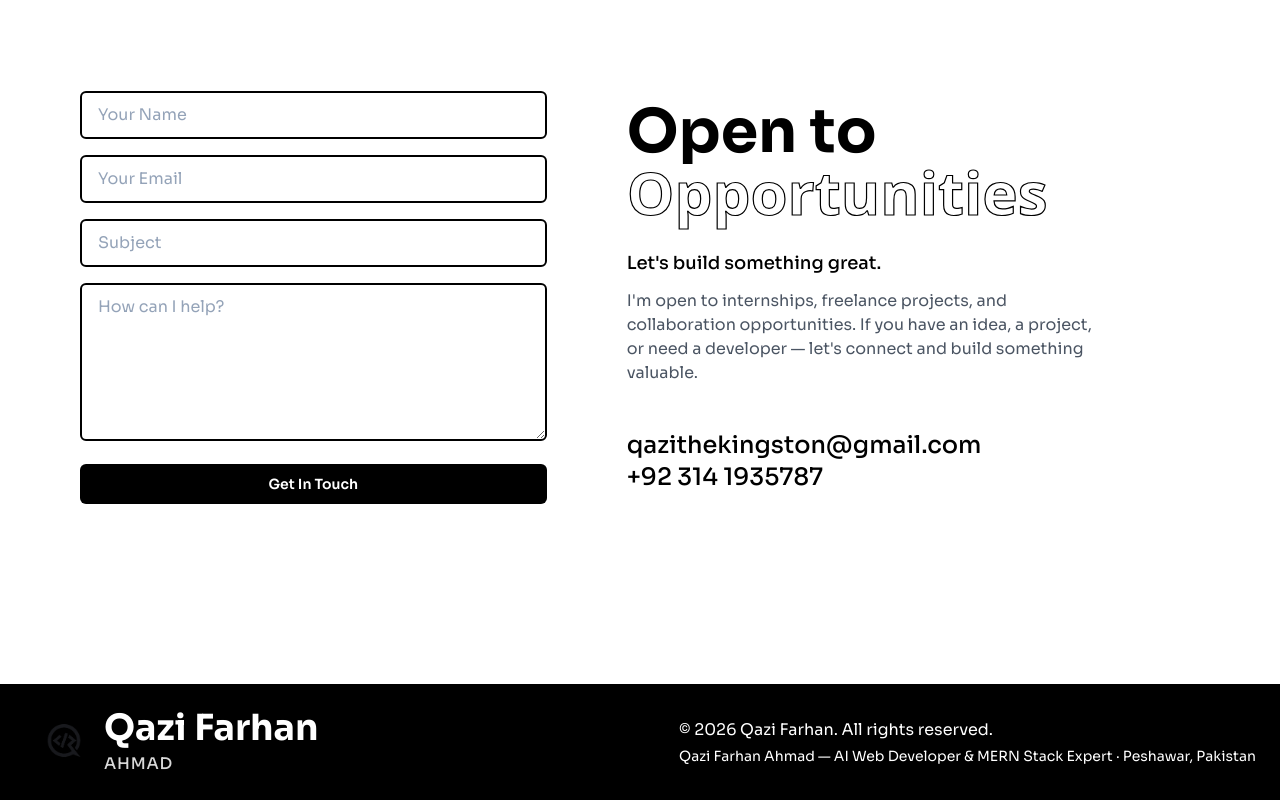
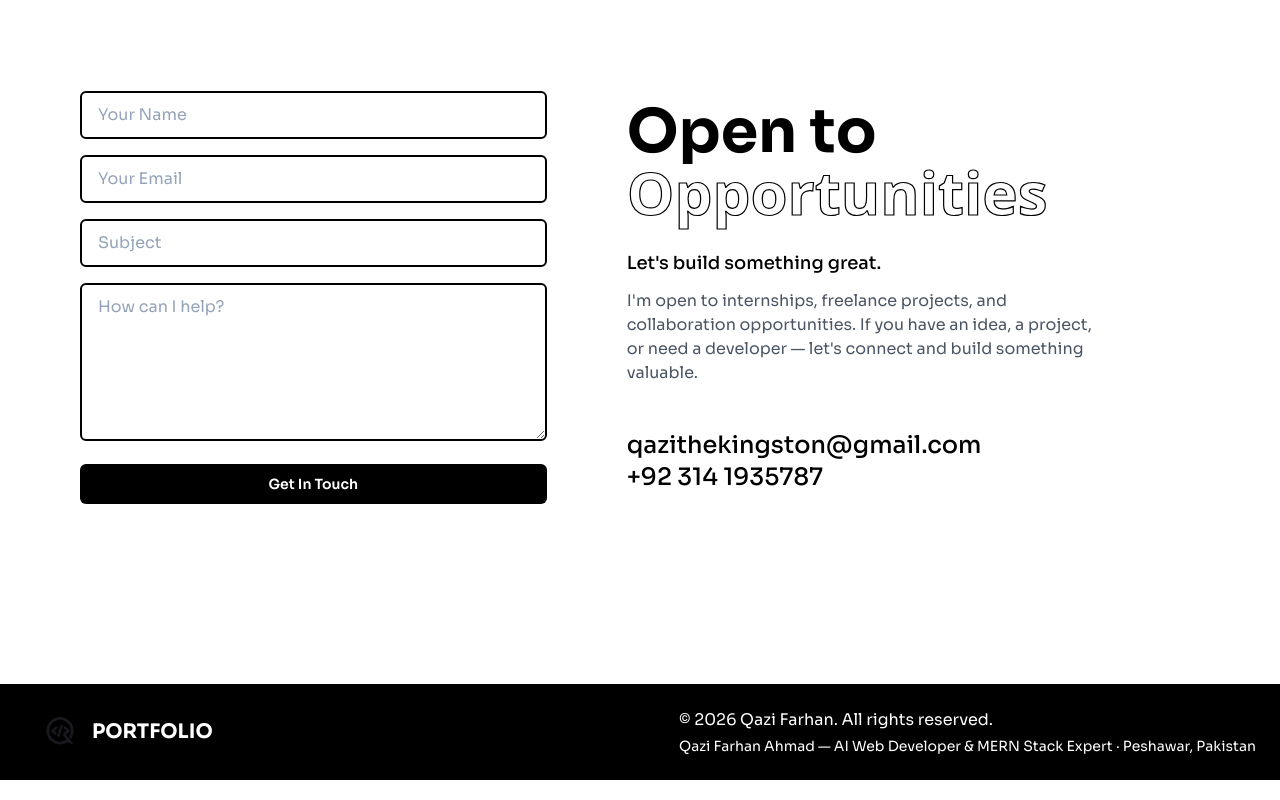
Before and after one commit to Qaziaaaa/portfolio-website, a Next.js app: page / in a window 1280 px wide. Shown: the part 6110-6910 px from the top of the page. Built offline with nearby package versions, Linux system fonts and the light colour scheme.

Commit message:
Revert "Replace PORTFOLIO with Qazi Farhan AHMAD brand name in footer"
This reverts commit 08ea5a1d5fe119b2f743977ceaba57a73f1b0dbe.

```diff
--- a/src/components/Footer.tsx
+++ b/src/components/Footer.tsx
@@ -14,12 +14,9 @@ export default function Footer() {
     <footer className="flex justify-center px-4 bg-black bg-fixed bg-bottom">
       <div className="container px-6 py-6 max-w-screen-xl mx-auto">
         <div className="flex flex-col items-center justify-between md:flex-row">
-          <div className="flex items-center space-x-4 rtl:space-x-reverse">
-            <Image className="w-auto h-12" src="/logo.png" width={48} height={48} alt="Logo" />
-            <div className="flex flex-col">
-              <p className="text-white text-3xl md:text-4xl font-bold leading-none">Qazi Farhan</p>
-              <p className="text-zinc-400 text-sm md:text-base font-medium tracking-wider leading-tight mt-1">AHMAD</p>
-            </div>
+          <div className="flex items-center space-x-3 rtl:space-x-reverse">
+            <Image className="w-auto h-10" src="/logo.png" width={40} height={40} alt="Logo" />
+            <p className="text-white text-xl font-bold">PORTFOLIO</p>
           </div>
           <div className="flex mt-4 md:m-0">
             <div className="-mx-4">
```
